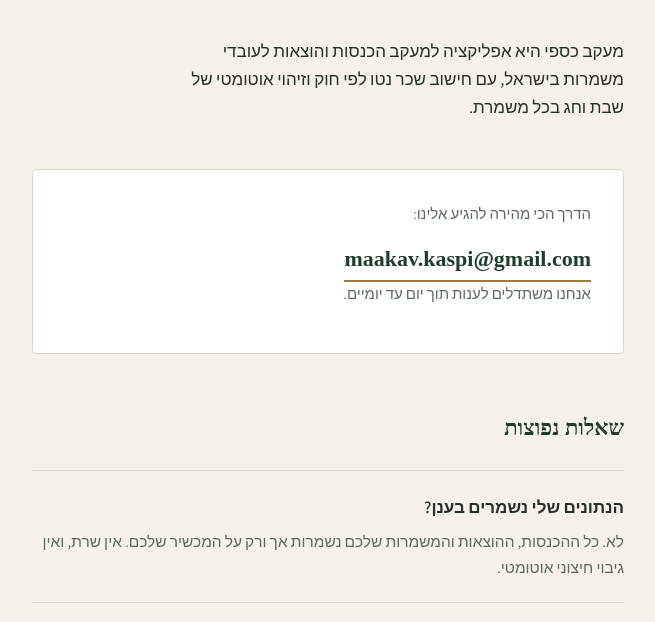
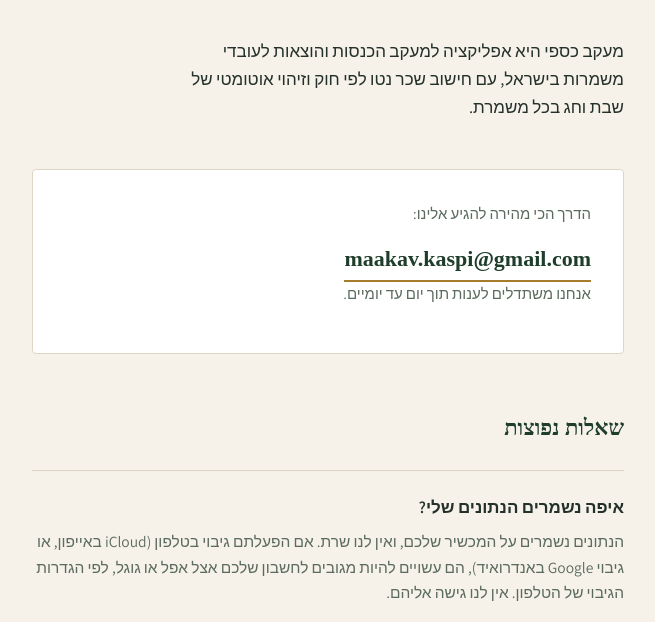
Before and after one commit to maakavkaspi-jpg/maakav-kaspi-support, a plain HTML site: page index.html in a window 1280 px wide. Shown: the part 303-925 px from the top of the page, without its empty margins (312-967 px from the left). Drawn offline with Linux system fonts and the light colour scheme; a web font is replaced by a local one.

Commit message:
Clarify data storage and backup answer in FAQ
Co-Authored-By: Claude Opus 5.5 <noreply@anthropic.com>

```diff
--- a/index.html
+++ b/index.html
@@ -194,8 +194,8 @@
     <h2>שאלות נפוצות</h2>
     <dl class="faq">
       <div class="faq-item">
-        <dt>הנתונים שלי נשמרים בענן?</dt>
-        <dd>לא. כל ההכנסות, ההוצאות והמשמרות שלכם נשמרות אך ורק על המכשיר שלכם. אין שרת, ואין גיבוי חיצוני אוטומטי.</dd>
+        <dt>איפה נשמרים הנתונים שלי?</dt>
+        <dd>הנתונים נשמרים על המכשיר שלכם, ואין לנו שרת. אם הפעלתם גיבוי בטלפון (iCloud באייפון, או גיבוי Google באנדרואיד), הם עשויים להיות מגובים לחשבון שלכם אצל אפל או גוגל, לפי הגדרות הגיבוי של הטלפון. אין לנו גישה אליהם.</dd>
       </div>
       <div class="faq-item">
         <dt>יש באפליקציה מעקב פרסומי?</dt>
```
